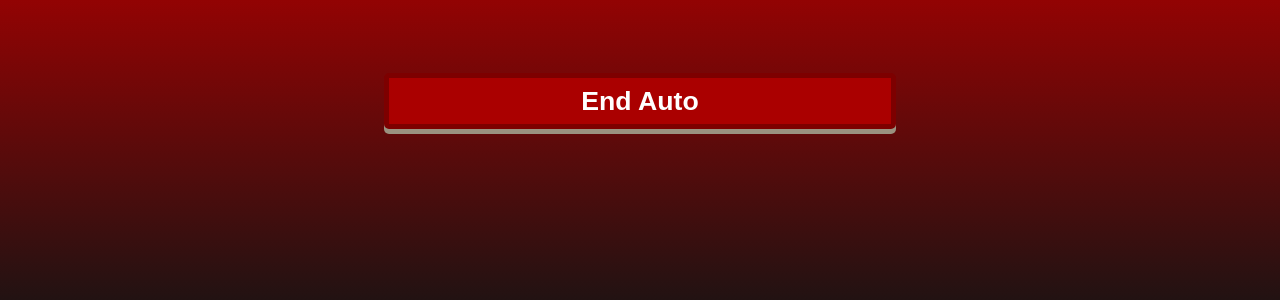
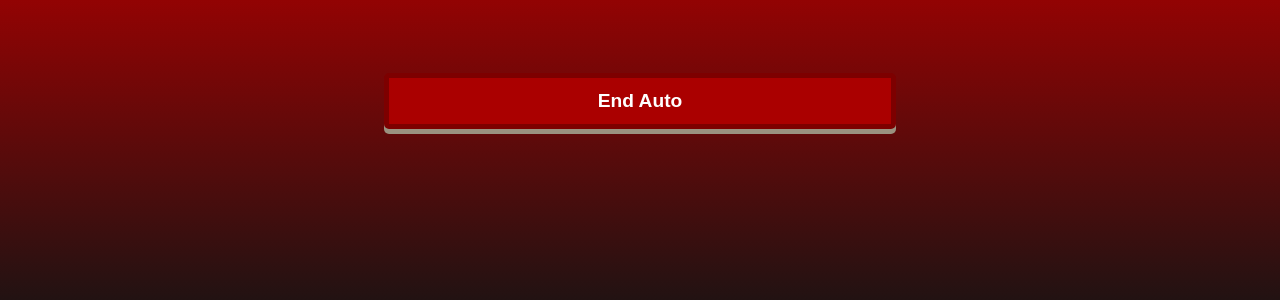
Before and after one commit to cavineers/ScoutingApp2024, a Flask app: page /scout.html in a window 1280 px wide. Shown: the part 463-763 px from the top of the page. Run offline with Flask 3, Linux system fonts and the light colour scheme.

Commit message:
Fixed End Auto Text Size

```diff
--- a/static/common/commons.css
+++ b/static/common/commons.css
@@ -70,7 +70,7 @@
     align-items: center;
     border-radius: 5px;
     box-shadow: 0 5px #9a9280;
-    font-size: 20pt
+    font-size: 120%;
   }
 
   .next span {
```
